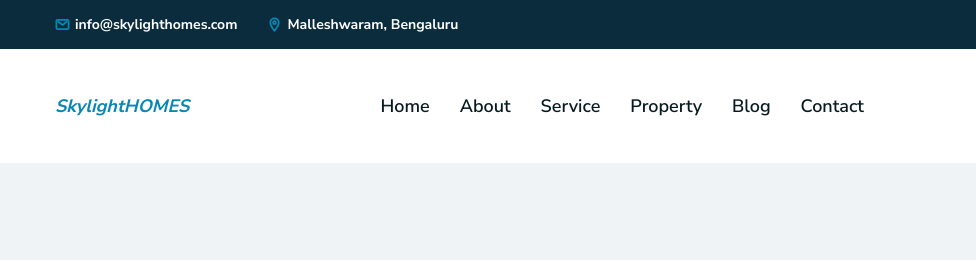
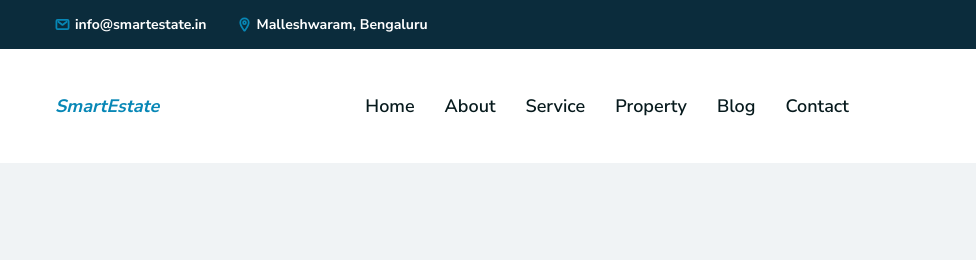
Before and after one commit to vishalkrishna8/SkylightHOMES, a plain HTML site: page index.html in a window 1280 px wide. Shown: the top 260 px of the page, 0-976 px from the left. Drawn offline with nearby package versions, Linux system fonts and the light colour scheme.

Commit message:
Update index.html

```diff
--- a/index.html
+++ b/index.html
@@ -5,7 +5,7 @@
   <meta charset="UTF-8">
   <meta http-equiv="X-UA-Compatible" content="IE=edge">
   <meta name="viewport" content="width=device-width, initial-scale=1.0">
-  <title>skylighthomes - Find your dream house</title>
+  <title>SmartEstate- Find your dream house</title>
 
   <!--
     - favicon
@@ -43,10 +43,10 @@
         <ul class="header-top-list">
 
           <li>
-            <a href="mailto:skylighthomes@gmail.com" class="header-top-link">
+            <a href="mailto:smartestate@gmail.com" class="header-top-link">
               <ion-icon name="mail-outline"></ion-icon>
 
-              <span>info@skylighthomes.com</span>
+              <span>info@smartestate.in</span>
             </a>
           </li>
 
@@ -100,7 +100,7 @@
 
         <a href="#" class="logo">
           <!-- <img src="./assets/images/logo.png" alt="Homeverse logo"> -->
-          <p class="dh"> SkylightHOMES</p>
+          <p class="dh"> SmartEstate </p>
         </a>
 
         <nav class="navbar" data-navbar>
@@ -108,7 +108,7 @@
           <div class="navbar-top">
 
             <a href="#" class="logo">
-              <p class="dh">SkylightHOMES </p>
+              <p class="dh">SmartEstate </p>
             <!--  <img src="./assets/images/vk.png" alt="Homeverse logo"> -->
 
             </a>
```
